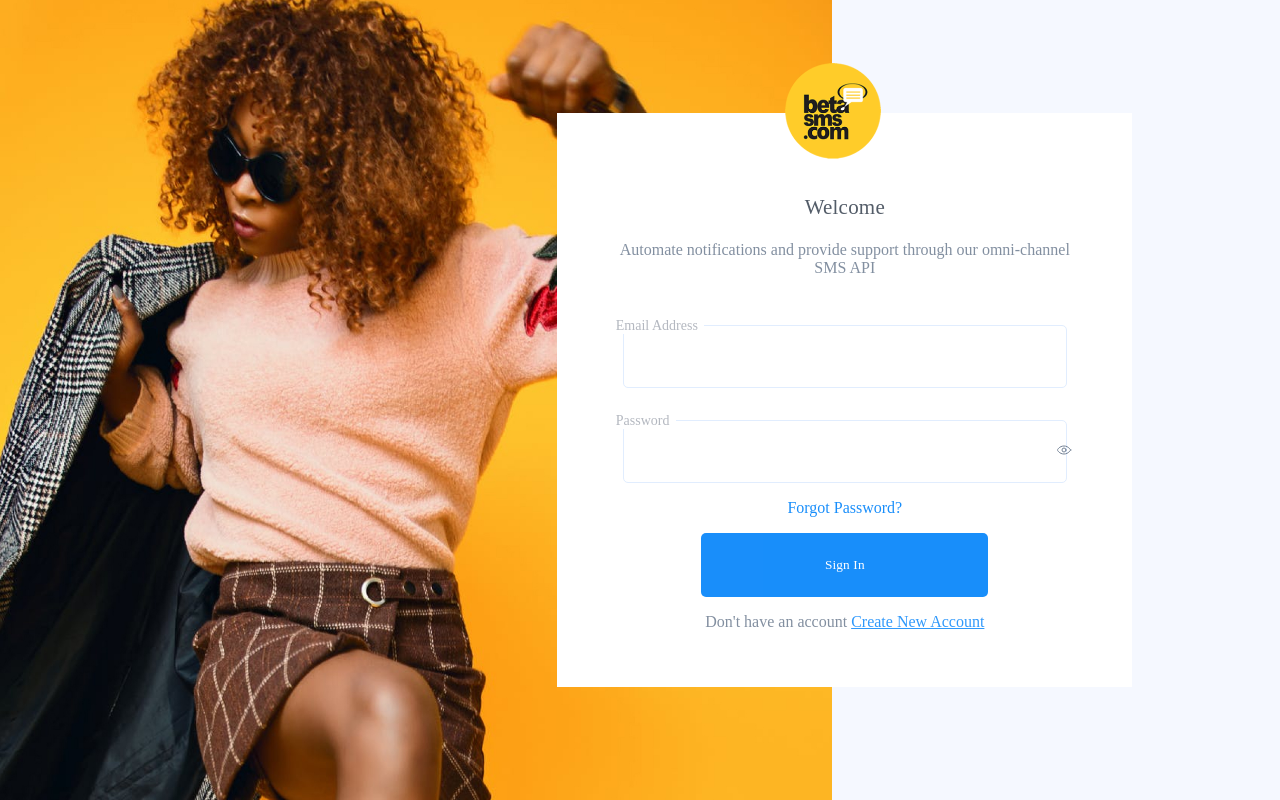
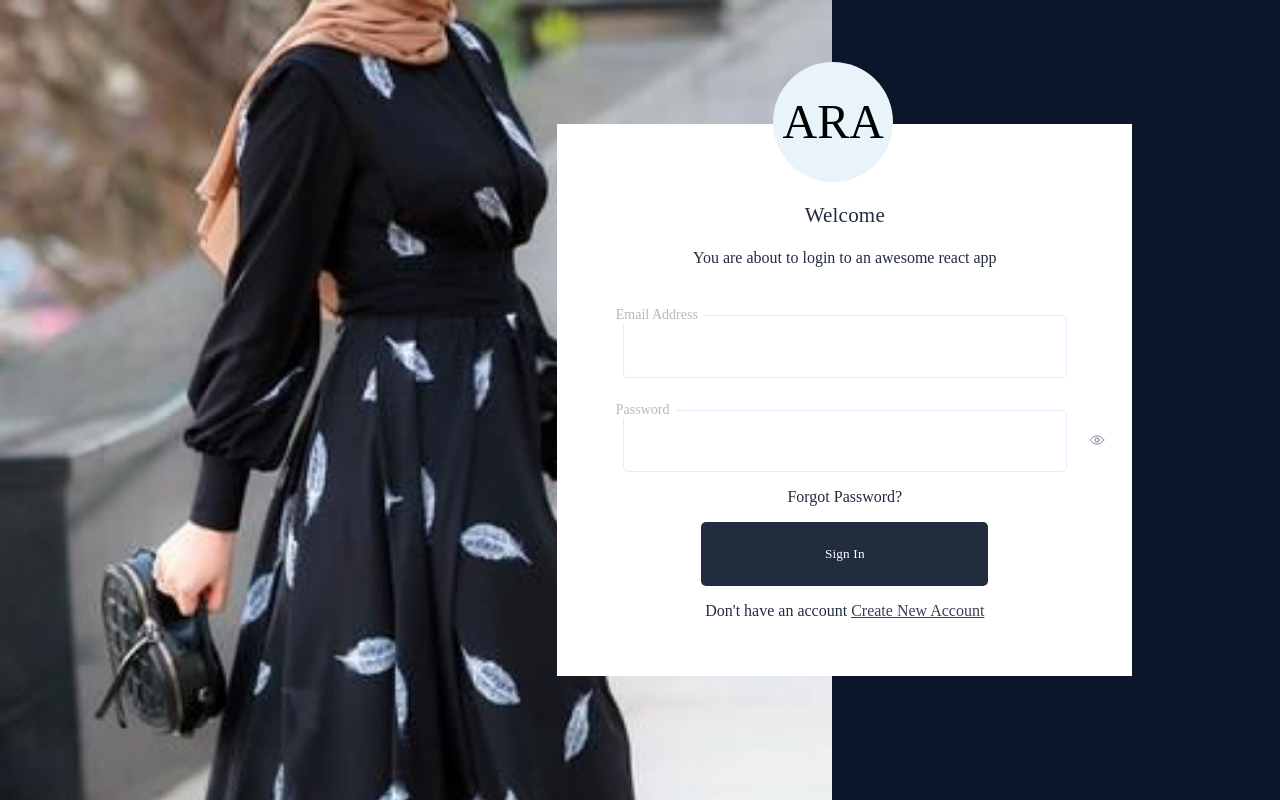
Before and after one commit to AbolareRoheemah/react-test-app, a React (Create React App) app: page / in a window 1280 px wide. Built offline with nearby package versions, Linux system fonts and the light colour scheme.

Commit message:
addded axios, made request, nd login route to dashboard

```diff
--- a/package.json
+++ b/package.json
@@ -6,6 +6,7 @@
     "@testing-library/jest-dom": "^5.16.1",
     "@testing-library/react": "^12.1.2",
     "@testing-library/user-event": "^13.5.0",
+    "axios": "^0.27.2",
     "react": "^17.0.2",
     "react-dom": "^17.0.2",
     "react-router-dom": "^6.2.1",
--- a/src/App.js
+++ b/src/App.js
@@ -10,7 +10,7 @@ function App() {
     <div className="App">
       {/* {loggedIn ? <Navbar /> : null}
       <Login /> */}
-      <Dashboard />
+      {/* <Dashboard /> */}
     </div>
   );
 }
--- a/src/components/Login.js
+++ b/src/components/Login.js
@@ -1,37 +1,65 @@
-import React from 'react'
+import React, { useState } from 'react'
 import '../styleSheet/Auth.css';
-import { Link } from 'react-router-dom';
-import AuthImage from '../assets/images/betalady.jpg'
-import Logo from '../assets/images/logo.png'
+import { Link, useLocation, useNavigate, Navigate } from 'react-router-dom';
+import AuthImage from '../assets/images/new-beta-lady.jpeg'
 import Eye from '../assets/images/eye.svg'
+import axios from 'axios'
 
 
 function Login() {
+    const [email, setEmail] = useState('')
+    const [password, setPassword] = useState('')
+    const [loading, setLoading] = useState(false)
+    const baseURL = "https://jsonplaceholder.typicode.com";
+
+    const handleEmailChange = (e) => {
+        setEmail(e.target.value)
+    }
+    const handlePassChange = (e) => {
+        setPassword(e.target.value)
+    }
+    let nav = useNavigate()
+    let locate = useLocation()
+    // let helppp = Navigate('/Dashboard', 'Dashboard')
+    const login = (e) => {
+        e.preventDefault()
+        setLoading(true)
+        axios.get(baseURL + '/posts')
+        .then(response => {
+            setLoading(false)
+            nav('dashboard')
+            // console.log('response', response)
+            // console.log('response help', , locate)
+        })
+    }
     return (
         <div className="login_container">
             <div className="login_image_container" style={{ backgroundImage:`url(${AuthImage})` }}>
                     <div className="login_card">
                         <div className="login_logo_div">
-                            <img src={Logo} alt="logo" />
+                            {/* <img src={Logo} alt="logo" /> */}
+                            <p>ARA</p>
                         </div>
                         <div className="text_form">
                             <div className="welcome_text_div">
                                 <p className="welcome">Welcome</p>
-                                <p className="welcome_text">Automate notifications and provide support through our omni-channel SMS API</p>
+                                <p className="welcome_text">You are about to login to an awesome react app</p>
                             </div>
-                            <form className="login_form">
+                            <form className="login_form" onSubmit={login}>
                                 <div className="input_field">
                                     <label htmlFor="email" className="input_label">Email Address</label>
-                                    <input type="email" className="input_box" />
+                                    <input type="email" className="input_box" value={email} onChange={handleEmailChange} required />
                                 </div>
                                 <div className="input_field">
                                     <label htmlFor="password" className="input_label">Password</label>
-                                    <input type="password" className="input_box" />
+                                    <input type="password" className="input_box" value={password} onChange={handlePassChange} required />
                                     <img src={Eye} alt="show password" className="toggle_password"/>
                                 </div>
                                 <p className="forgot_password">Forgot Password?</p>
                                 <div className="btn_div">
-                                    <button className="btn">Sign In</button>
+                                    <button className="btn" type='submit'>
+                                        {!loading ? 'Sign In': 'Loading...'}
+                                    </button>
                                 </div>
                                 <p className="question_text">Don't have an account <Link to="/register" className="forgot_password">Create New Account</Link></p>
                             </form>
--- a/src/components/Register.js
+++ b/src/components/Register.js
@@ -1,7 +1,7 @@
 import React from 'react'
 import '../styleSheet/Auth.css';
 import { Link } from 'react-router-dom';
-import AuthImage from '../assets/images/auth_girl_image.png'
+import AuthImage from '../assets/images/new-beta-lady.jpeg'
 import Logo from '../assets/images/logo.png'
 import Eye from '../assets/images/eye.svg'
 
@@ -13,7 +13,8 @@ function Register() {
                 {/* <div className="image"> */}
                     <div className="register_card">
                         <div className="register_logo_div">
-                            <img src={Logo} alt="logo" />
+                            <p>ARA</p>
+                            {/* <img src={Logo} alt="logo" /> */}
                         </div>
                         <div className="text_form">
                             <div className="welcome_text_div">
--- a/src/index.css
+++ b/src/index.css
@@ -1,7 +1,7 @@
 body {
   margin: 0;
   padding: 0;
-  background: #F5F8FF;
+  background: #0b162b;
   /* overflow: hidden; */
 }
 
--- a/src/styleSheet/Auth.css
+++ b/src/styleSheet/Auth.css
@@ -76,16 +76,30 @@
     left: calc(125vw / 2);
 }
 
-.login_logo_div img {
+.login_logo_div {
     width: 120px;
     margin-top: -62px;
     margin-left: -1.8vw;
+    background-color: rgb(233, 243, 250);
+    height: 120px;
+    border-radius: 50%;
+    display: flex;
+    justify-content: center;
+    align-items: center;
+    font-size: 3em;
 }
 
-.register_logo_div img {
+.register_logo_div {
     width: 120px;
     margin-top: -62px;
     margin-left: -0.2vw;
+    background-color: rgb(233, 243, 250);
+    height: 120px;
+    border-radius: 50%;
+    display: flex;
+    justify-content: center;
+    align-items: center;
+    font-size: 3em;
 }
 
 .text_form {
@@ -105,14 +119,14 @@
     font-size: 21px;
     line-height: 25px;
     letter-spacing: 0.01em;
-    color: #414B58;
+    color: #0b162b;
 }
 
 .welcome_text {
     font-size: 16px;
     /* line-height: 30px; */
     text-align: center;
-    color: #758396;
+    color: #0b162b;
     white-space: pre-wrap;
 }
 
@@ -123,6 +137,8 @@
     width: 34.72vw;
     height: 7.86vh;
     margin-top: 4vh;
+    padding-left: 2vw;
+    color: #0b162b;
 }
 
 .register_input_box {
@@ -154,7 +170,7 @@
 
 .toggle_password {
     position: absolute;
-    right: 15%;
+    right: 10%;
     top: 57%;
     cursor: pointer;
 }
@@ -171,7 +187,7 @@
     font-style: normal;
     font-weight: normal;
     font-size: 16px;
-    color: #0082FA;
+    color: #0b162b;
     opacity: 0.9;
     cursor: pointer;
 }
@@ -186,7 +202,7 @@
 .btn {
     width: 22.4vw;
     height: 64px;
-    background: #0082FA;
+    background: #0b162b;
     border-radius: 5px;
     cursor: pointer;
     color: #fff;
@@ -203,7 +219,7 @@
     font-weight: normal;
     font-size: 16px;
     text-align: center;
-    color: #758396;
+    color: #0b162b;
     opacity: 0.9;
 }
 
```
Also changed, not shown: src/assets/images/new-beta-lady.jpeg (added), 1 other file (tests, documents, lock files or other folders).
